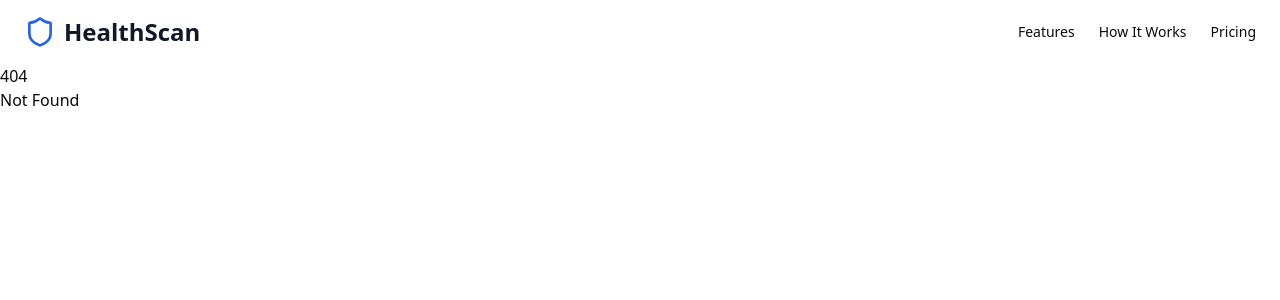
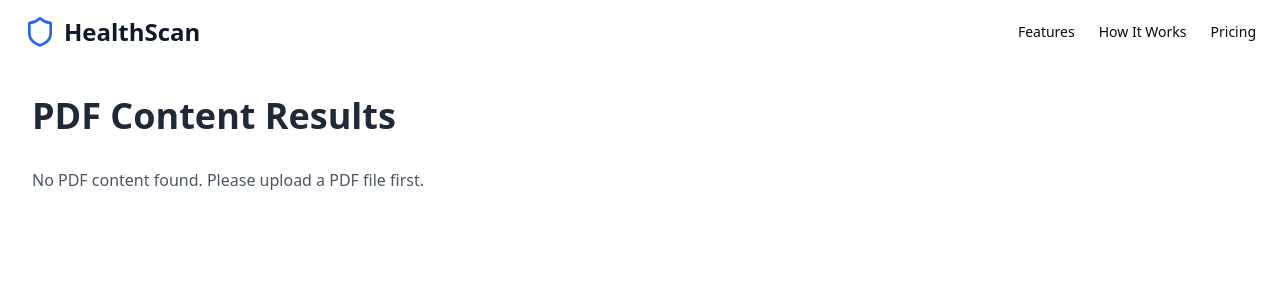
Before and after one commit to Exgene/health-app, a SvelteKit app: page /result in a window 1280 px wide. Before the commit this address had no page. Shown: the top 300 px of the page. Built offline with nearby package versions, Linux system fonts and the light colour scheme.

Commit message:
feat: results page

```diff
--- /dev/null
+++ b/src/routes/result/+page.server.ts
@@ -0,0 +1,11 @@
+export function load() {
+	// Retrieve the stored PDF content
+	const pdfContent = global.pdfContent || '';
+	const geminiResponse = global.geminiResponse || '';
+;
+	return {
+		pdfContent,
+		geminiResponse,
+
+	};
+}
--- /dev/null
+++ b/src/routes/result/+page.svelte
@@ -0,0 +1,33 @@
+<script lang="ts">
+	import { fileStore } from '$lib/stores/files.svelte';
+	import type { PageData } from '../$types';
+
+	export let data;
+
+	const { pdfContent, geminiResponse } = data;
+
+	$: file = $fileStore;
+	console.log(file)
+</script>
+
+<div class="mx-auto max-w-7xl p-8">
+	<h1 class="mb-8 text-4xl font-bold text-gray-800">PDF Content Results</h1>
+
+	{#if pdfContent}
+		<div class="rounded-lg border border-gray-200 bg-white p-8 shadow-md">
+			<pre class="m-0 whitespace-pre-wrap break-words font-mono">{pdfContent}</pre>
+		</div>
+	{:else}
+		<p class="text-gray-600">No PDF content found. Please upload a PDF file first.</p>
+	{/if}
+
+	{#if geminiResponse}
+		<div class="rounded-lg border border-gray-200 bg-white p-8 shadow-md">
+			<pre class="m-0 whitespace-pre-wrap break-words font-mono">{geminiResponse}</pre>
+		</div>
+	{/if}
+
+	{#if file}
+		{file.name}
+	{/if}
+</div>
```
